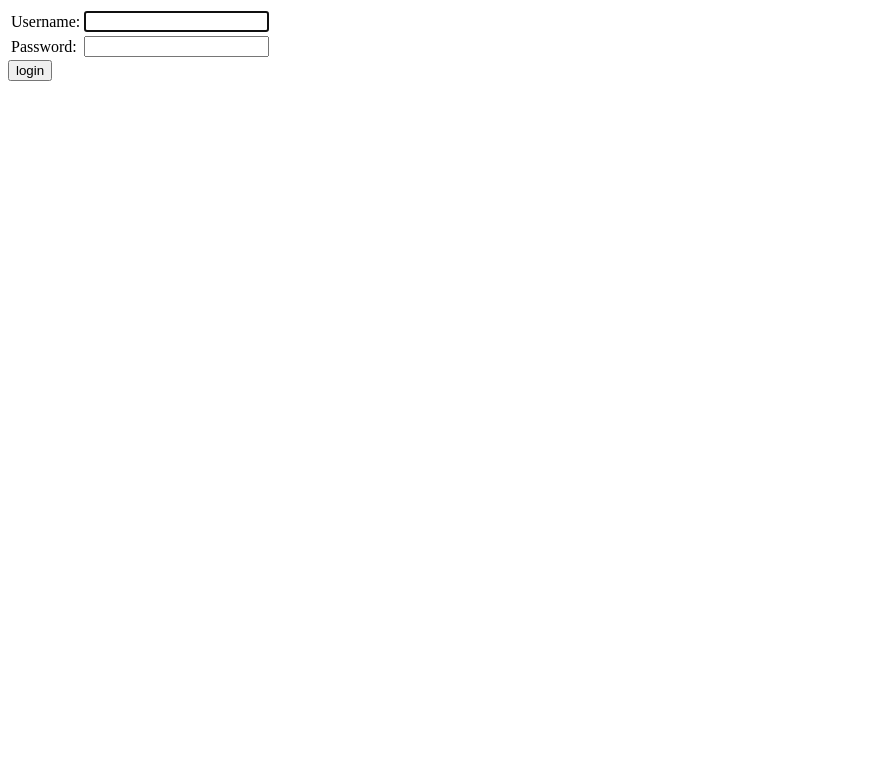
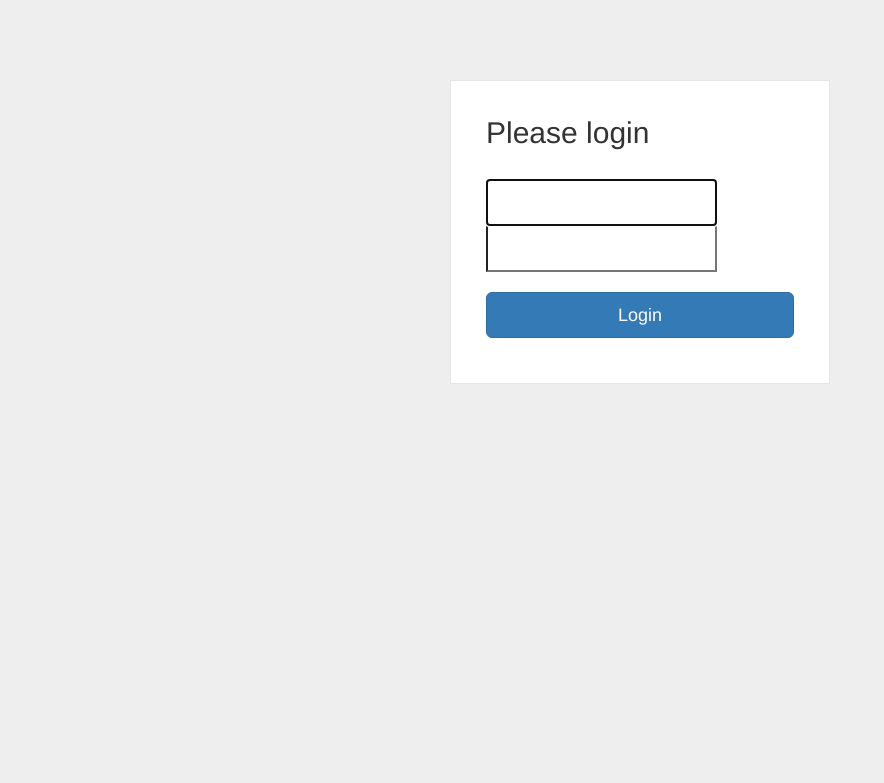
Before and after one commit to mendozawow/django_hosting_panel, a Django app: page /login/ in a window 1280 px wide. Shown: the top 783 px of the page, without its empty margins (0-884 px from the left). Run offline with Django 3.2, Linux system fonts and the light colour scheme; parts of the project's set-up code (start-up, migrations or seed data) failed here and were passed over; some libraries are stand-ins or nearby versions.

Commit message:
Beautified the Login template.

```diff
--- a/django/templates/registration/login.html
+++ b/django/templates/registration/login.html
@@ -1,24 +1,72 @@
 {% extends "base.html" %}
 {% block head %}
-<title>Login</title>
-{% endblock %}
+
+{% block stylesheets %}
+    <style>
+        body {
+          background: #eee !important;
+        }
+
+        .wrapper {
+          margin-top: 80px;
+          margin-bottom: 80px;
+        }
+
+        .form-signin {
+          max-width: 380px;
+          padding: 15px 35px 45px;
+          margin: 0 auto;
+          background-color: #fff;
+          border: 1px solid rgba(0, 0, 0, 0.1);
+        }
+        .form-signin .form-signin-heading,
+        .form-signin .checkbox {
+          margin-bottom: 30px;
+        }
+        .form-signin .checkbox {
+          font-weight: normal;
+        }
+        .form-signin input {
+          position: relative;
+          font-size: 16px;
+          height: auto;
+          padding: 10px;
+          -webkit-box-sizing: border-box;
+          -moz-box-sizing: border-box;
+          box-sizing: border-box;
+        }
+        .form-signin input:focus {
+          z-index: 2;
+        }
+        .form-signin input[type="text"] {
+          margin-bottom: -1px;
+          border-bottom-left-radius: 0;
+          border-bottom-right-radius: 0;
+        }
+        .form-signin input[type="password"] {
+          margin-bottom: 20px;
+          border-top-left-radius: 0;
+          border-top-right-radius: 0;
+        }
+    </style>
+    <link rel='stylesheet prefetch' href='http://netdna.bootstrapcdn.com/bootstrap/3.0.2/css/bootstrap.min.css'>
+    <title>Login</title>
+{% endblock stylesheets %}
+{% endblock head %}
 {% block content %}
 {% if form.errors %}
 <p>Your username and password didn't match. Please try again.</p>
 {% endif %}
-<form method="post" action="{% url 'django.contrib.auth.views.login' %}">
-{% csrf_token %}
-<table>
-<tr>
-    <td>{{ form.username.label_tag }}</td>
-    <td>{{ form.username }}</td>
-</tr>
-<tr>
-    <td>{{ form.password.label_tag }}</td>
-    <td>{{ form.password }}</td>
-</tr>
-</table>
-<input type="submit" value="login" />
-<input type="hidden" name="next" value="{{ next }}" />
+
+<div class="wrapper">
+    <form class="form-signin" method="post" action="{% url 'django.contrib.auth.views.login' %}">
+        {% csrf_token %}
+      <h2 class="form-signin-heading">Please login</h2>
+        {{ form.username }}
+        {{ form.password }}
+      <button class="btn btn-lg btn-primary btn-block" type="submit" value="login">Login</button>
+      <input type="hidden" name="next" value="{{ next }}" />
+    </form>
+  </div>
 </form>
-{% endblock %}
+{% endblock content %}
```
